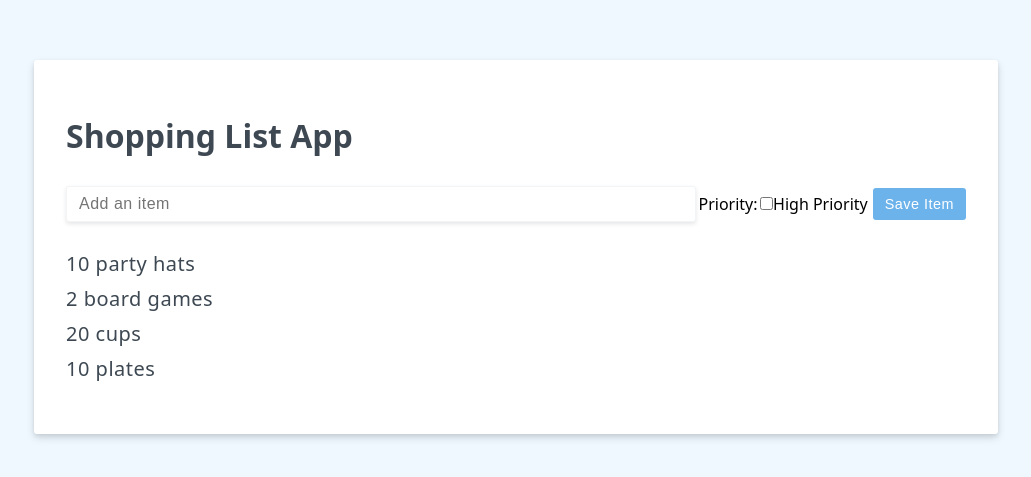
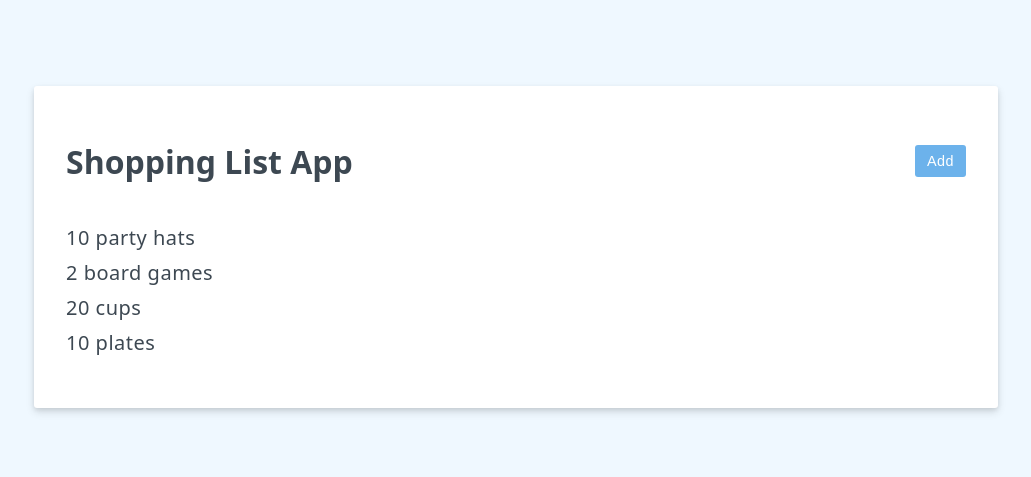
Before and after one commit to galaxymacos/vue-project, a Vue app: page / in a window 1280 px wide. Shown: the part 153-630 px from the top of the page, without its empty margins (124-1155 px from the left). Built offline with nearby package versions, Linux system fonts and the light colour scheme.

Commit message:
Conditionals to toggle editing mode

```diff
--- a/src/App.vue
+++ b/src/App.vue
@@ -8,23 +8,31 @@
     {id: 3, label: "20 cups"},
     {id: 4, label: "10 plates"},
   ])
+  const editing = ref(false)
   const newItem = ref('')
   const newItemHighPriority = ref(false)
   const saveItem = ()=>{
     items.value.push({id: items.value.length + 1, label: newItem.value})
     newItem.value = ""
   }
+  const setEditingModel = (e) => {
+    editing.value = e
+  }
   </script>
 
   <template>
-    <h1>{{ header }}</h1>
+    <div class="header">
+      <h1>{{ header }}</h1>
+      <button class="btn btn-cancel" v-if="editing" @click="setEditingModel(false)">Cancel</button>
+      <button class="btn btn-primary" v-else @click="setEditingModel(true)">Add</button>
+    </div>
 <!--v-model.lazy can be used to update the value only when the input loses focus.-->
-    <form v-on:submit.prevent="saveItem()" class="add-item-form">
+    <form v-on:submit.prevent="saveItem()" class="add-item-form" v-if="editing">
       <input
           v-model.trim="newItem"
           type="text"
           placeholder="Add an item">
-      {{ newItem }} Priority:
+      Priority:
       <label><input type="checkbox" v-model="newItemHighPriority">High Priority</label>
       <br>
       <button class="btn btn-primary">Save Item</button>
@@ -35,4 +43,5 @@
         {{ label }}
       </li>
     </ul>
+    <p v-if="items.length === 0">Nothing to show</p>
   </template>
```
